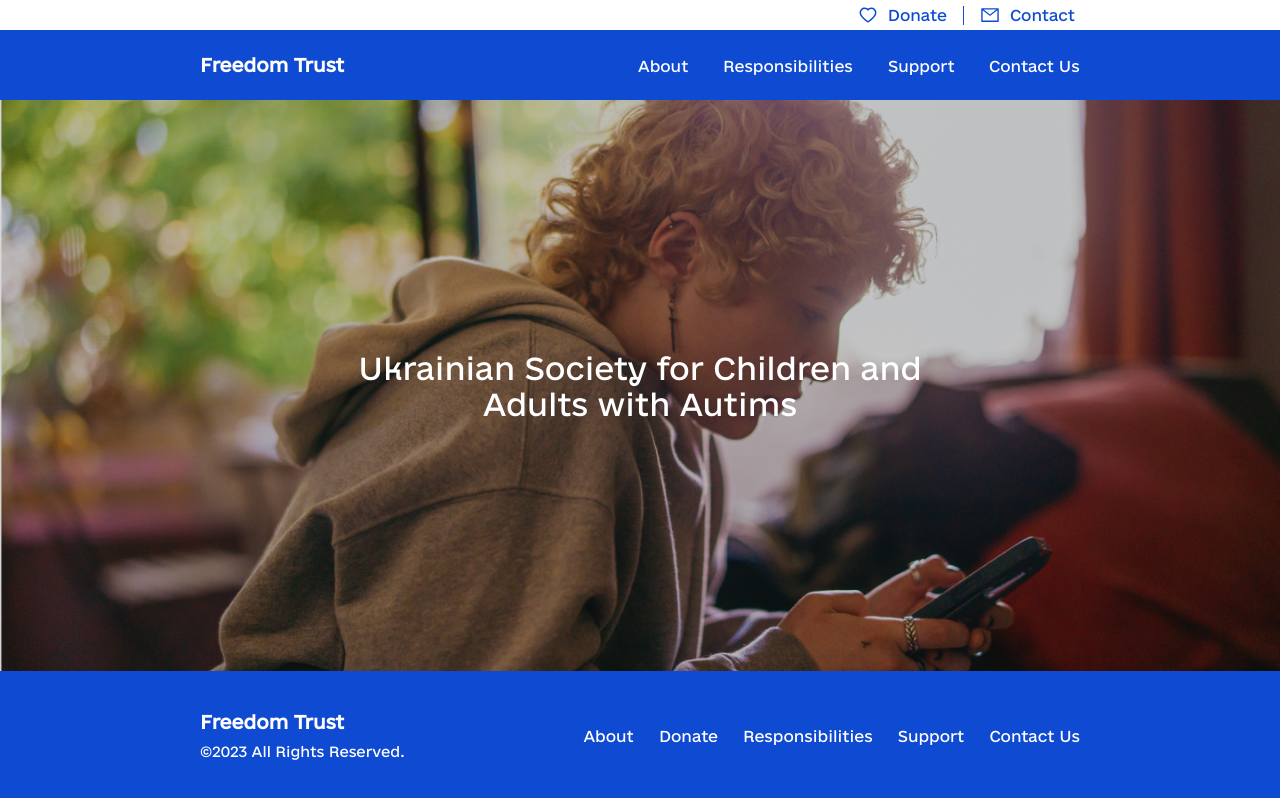
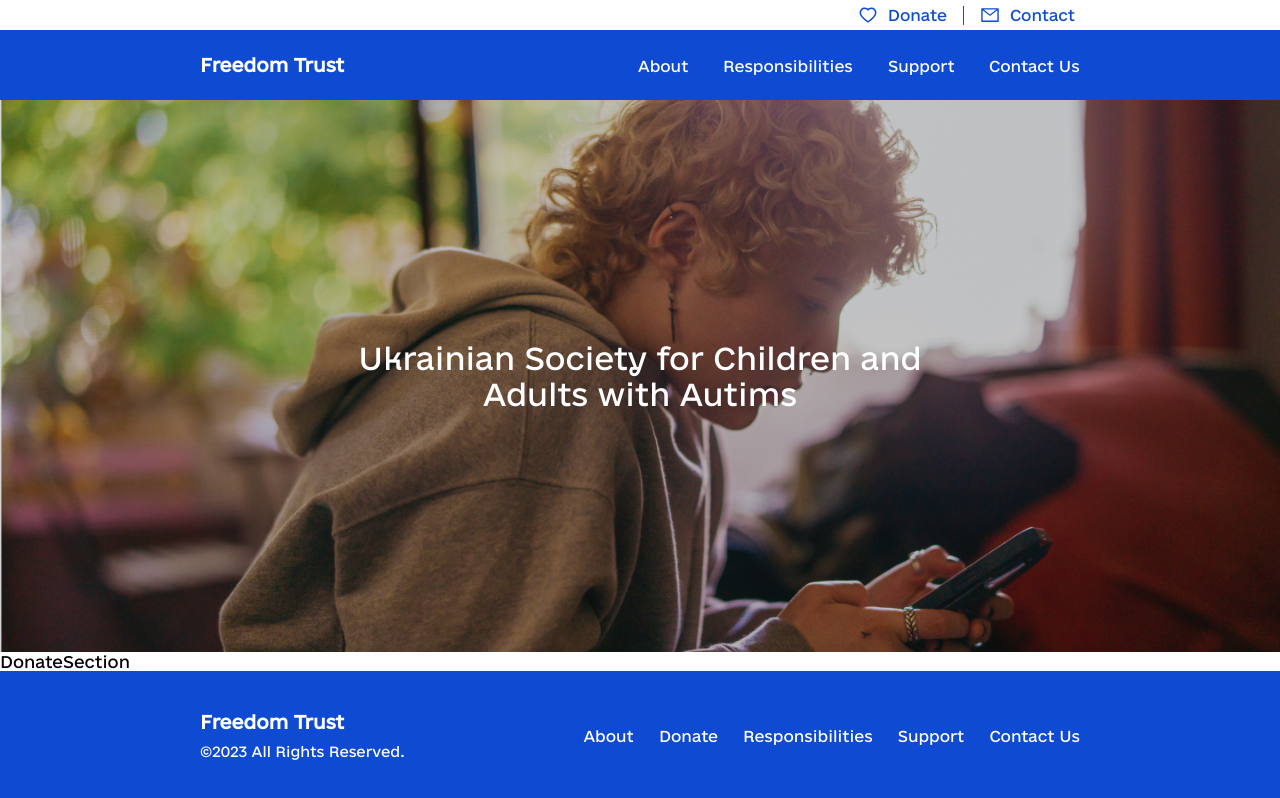
Before and after one commit to yanzhabko/freedom-trust, a Next.js app: page / in a window 1280 px wide. Built offline with nearby package versions, Linux system fonts and the light colour scheme.

Commit message:
init donate section

```diff
--- a/app/page.tsx
+++ b/app/page.tsx
@@ -1,11 +1,13 @@
 import React from "react"
 import HeroSection from "@/sections/home_page/HeroSection"
+import DonateSection from "@/sections/home_page/DonateSection"
 import BackgroundImages from "@/images/home_page/background.png"
 
 export default function Home() {
   return (
     <>
       <HeroSection image={BackgroundImages} title="Ukrainian Society for Children and Adults with Autims"/>
+      <DonateSection />
     </>
   )
 }
--- /dev/null
+++ b/sections/home_page/DonateSection.tsx
@@ -0,0 +1,9 @@
+import React from 'react'
+
+const DonateSection = () => {
+	return (
+		<div>DonateSection</div>
+	)
+}
+
+export default DonateSection
```
Also changed, not shown: sections/home_page/DonateSection.module.scss (added).
